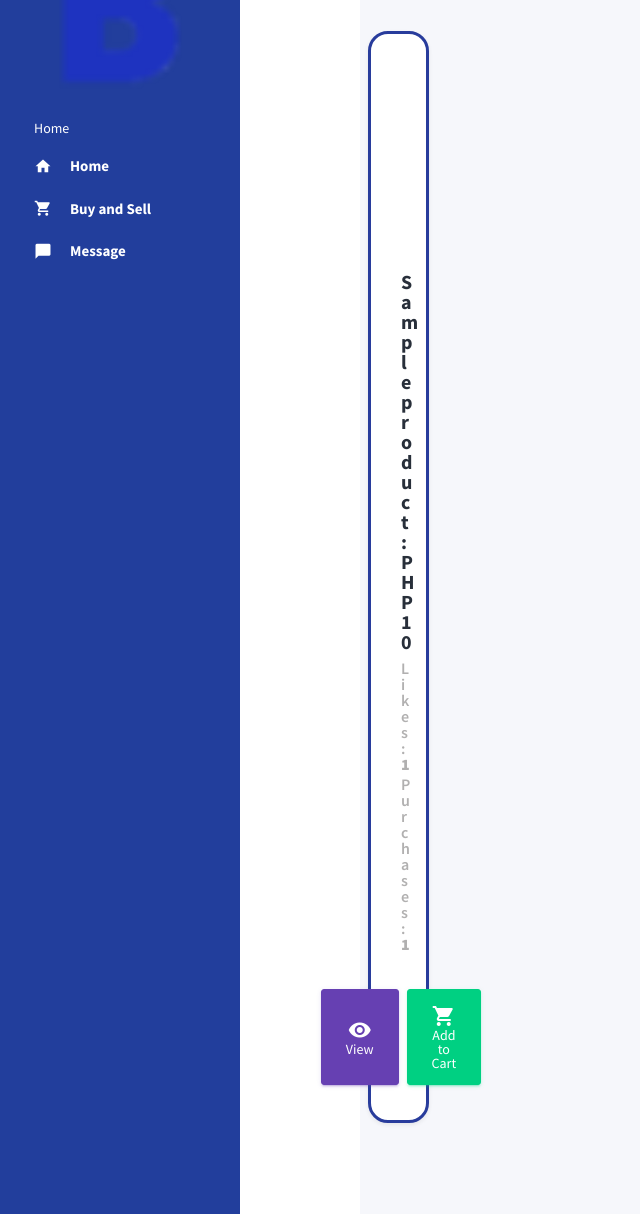
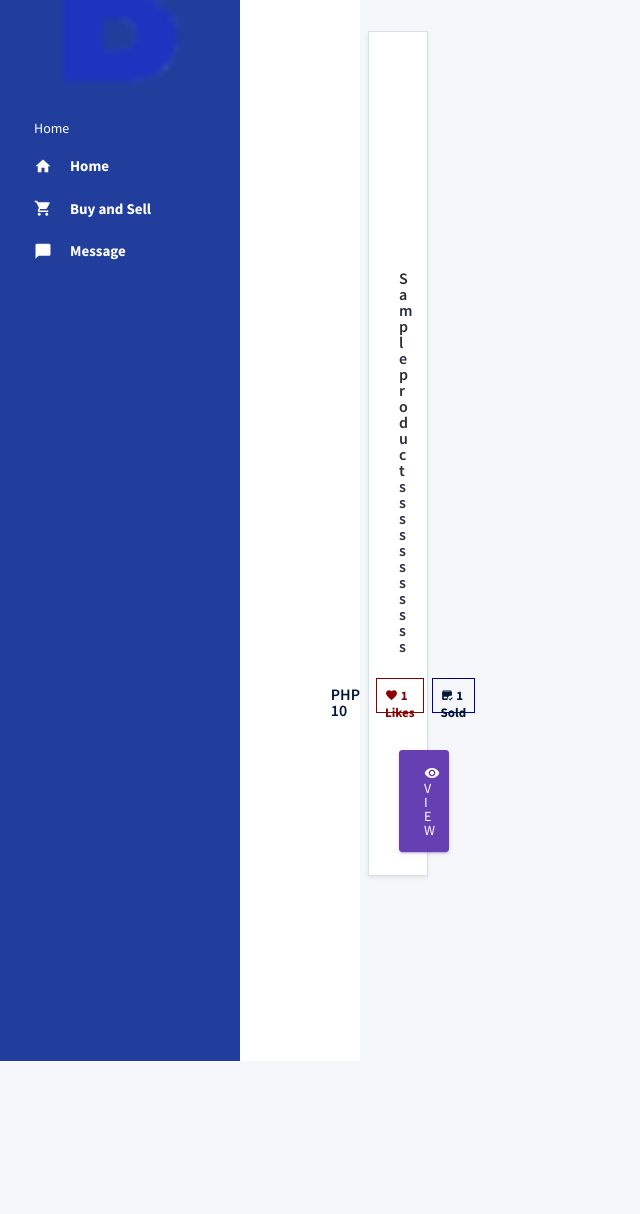
Before and after one commit to llenny18/jruconnectdisplay, a Django app: template jruapp/templates/views/ecom.html in a window 1280 px wide. Shown: the part 120-1334 px from the top of the page, without its empty margins (0-640 px from the left). After the commit the page ends 1181 px from the top, so only its background shows below. Run offline with Django 5.2, Linux system fonts and the light colour scheme; data comes from the database, SQL or seed files in the repository; the template is opened without the code that fills it: values that come from a table or form of the project are taken from there, most other values are stand-ins (such as "Sample title", 1, 10 or a date in 2020); grey boxes marked "Sample" are stand-in pictures; some libraries are stand-ins or nearby versions.

Commit message:
shopee like deisgn

```diff
--- a/jruapp/models.py
+++ b/jruapp/models.py
@@ -12,6 +12,9 @@
     image_url = models.URLField(max_length=255, null=True, blank=True)
     date_posted = models.DateTimeField()
     purchase_count = models.IntegerField()
+    ad_link = models.URLField(max_length=255, null=True, blank=True)
+    fb_link = models.URLField(max_length=255, null=True, blank=True)
+    ins_link = models.URLField(max_length=255, null=True, blank=True)
     likes_count = models.IntegerField()
 
     class Meta:
@@ -98,6 +101,7 @@
     price = models.DecimalField(max_digits=10, decimal_places=2, null=True, blank=True)
     location = models.CharField(max_length=100, null=True, blank=True)
     image_url = models.URLField(max_length=255, null=True, blank=True)
+    ad_link = models.URLField(max_length=255, null=True, blank=True)
     date_posted = models.DateTimeField(auto_now_add=True)
 
     def __str__(self):
--- a/jruapp/templates/views/ecom.html
+++ b/jruapp/templates/views/ecom.html
@@ -117,34 +117,40 @@
                 <div class="row w-100 flex-grow">
                   <div class="row">
                     {% for product in products %}
-                    <div class="col-md-3 grid-margin stretch-card">
-                      <div class="card shadow-sm" style="border: 3px solid #283c9c; border-radius: 20px;">
-                        <div class="card-body text-center">
-                          <img src="{% if product.image_url %}{% static product.image_url %}{% else %}{% static 'images/default.png' %}{% endif %}" class="img-fluid rounded mb-3" style="height: 200px; width: auto;" alt="{{ product.title }}" />
-                          <h4 class="font-weight-bold text-dark mb-2">{{ product.title }} : PHP {{ product.price }}</h4>
-                          <h6 class="text-muted mb-1">Likes: <strong>{{ product.likes_count }}</strong></h6>
-                          <h6 class="text-muted mb-3">Purchases: <strong>{{ product.purchase_count }}</strong></h6>
-                          <hr>
-                          <div class="d-flex justify-content-center mb-2">
-                            <!-- View Button triggers modal -->
-                            <button type="button" class="btn btn-primary m-1" data-toggle="modal" data-target="#productModal{{ product.product_id }}" onclick="recordEngagement({{ product.product_id }}, 'click')">
-                              <i class="mdi mdi-eye mdi-24px"></i> <br>View
-                            </button>
+                    <div class="col-md-3 mb-1">
+                      <div class="card shadow-sm" >
+                        <div class="card-body">
+                          <div class ="text-center">
+                          <img src="{% if product.image_url %}{% static product.image_url %}{% else %}{% static 'images/default.png' %}{% endif %}" class="img-fluid rounded mb-3" style="height: 200px; object-fit: cover;" alt="{{ product.title }}" />
+                        </div>
+                          <h6 class="text-dark mb-2">{{ product.title }}sssssssssss</h6>
+                          <div class="d-flex justify-content-center mb-3 mt-4">
+                            <div class="p-2 mr-2" >
+                              <h6 >PHP {{ product.price }}</h6>
+                            </div><div class="p-2 mr-2" style="border: 1px solid darkred; color: darkred; font-size: 13px; height: 35px;">
+                              <i class="mdi mdi-heart"></i> <strong>{{ product.likes_count }} Likes</strong>
+                            </div>
+                            <div class="p-2" style="border: 1px solid darkblue; font-size: 13px; height: 35px;">
+                              <strong><i class="mdi mdi-package-check"></i>  {{ product.purchase_count }} Sold</strong>
+                            </div>
+                          </div>
 
-                            <a href="" class="btn btn-success m-1">
-                              <i class="mdi mdi-cart mdi-24px"></i> <br>Add to Cart
-                            </a>
-                          </div>
+
+
+                          <button type="button" class="btn btn-primary w-100" data-toggle="modal" data-target="#productModal{{ product.product_id }}">
+                            <i class="mdi mdi-eye"></i> VIEW
+                          </button>
                         </div>
                       </div>
                     </div>
+
 
                     <!-- Product Modal -->
                     <div class="modal fade" id="productModal{{ product.product_id }}" tabindex="-1" role="dialog" aria-labelledby="productModalLabel{{ product.product_id }}" aria-hidden="true">
                       <div class="modal-dialog modal-lg" role="document">
                         <div class="modal-content">
                           <div class="modal-header">
-                            <h5 class="modal-title" id="productModalLabel{{ product.product_id }}">{{ product.title }}</h5>
+                            <h4 class="modal-title" id="productModalLabel{{ product.product_id }}">{{ product.title }}</h4>
                             <button type="button" class="close" data-dismiss="modal" aria-label="Close">
                               <span aria-hidden="true">&times;</span>
                             </button>
@@ -152,10 +158,12 @@
                           <div class="modal-body">
                             <div class="row">
                               <div class="col-md-6">
-                                <img src="{% if product.image_url %}{{ product.image_url }}{% else %}{% static 'images/default.png' %}{% endif %}" class="img-fluid rounded mb-3" alt="{{ product.title }}">
+                                <img src="{% if product.image_url %}{% static product.image_url %}{% else %}{% static 'images/default.png' %}{% endif %}" class="img-fluid rounded mb-3" alt="{{ product.title }}">
                               </div>
                               <div class="col-md-6">
-                                <h5>PHP {{ product.price }}</h5>
+                                <div style="background: #f3f3f3; padding: 10px; margin: 10px; color: darkblue; ">
+                                <h3>PHP {{ product.price }}</h3>
+                                </div>
                                 <p>{{ product.description }}</p>
                                 <p><strong>Category:</strong> {{ product.category }}</p>
                                 <p><strong>Stock:</strong> {{ product.stock }}</p>
@@ -167,7 +175,10 @@
                           <div class="modal-footer">
                             <button type="button" class="btn btn-secondary" data-dismiss="modal">Close</button>
                             <button type="button" class="btn btn-primary" onclick="recordEngagement({{ product.product_id }}, 'like')">Like</button>
-                            <button type="button" class="btn btn-success">Add to Cart</button>
+                            <a href="{{ product.ad_link }}" target="_blank" class="btn btn-success">View Advertisement</a>
+                            <a href="{% url 'chat_message' user_id=product.user_id %}" class="btn btn-success">Message Seller</a>
+                            <a href="{{ product.fb_link }}" target="_blank" class="btn btn-success"><i class="mdi mdi-facebook"></i></a>
+                            <a href="{{ product.ins_link }}" target="_blank" class="btn btn-success"><i class="mdi mdi-instagram"></i></a>
                           </div>
                         </div>
                       </div>
```
